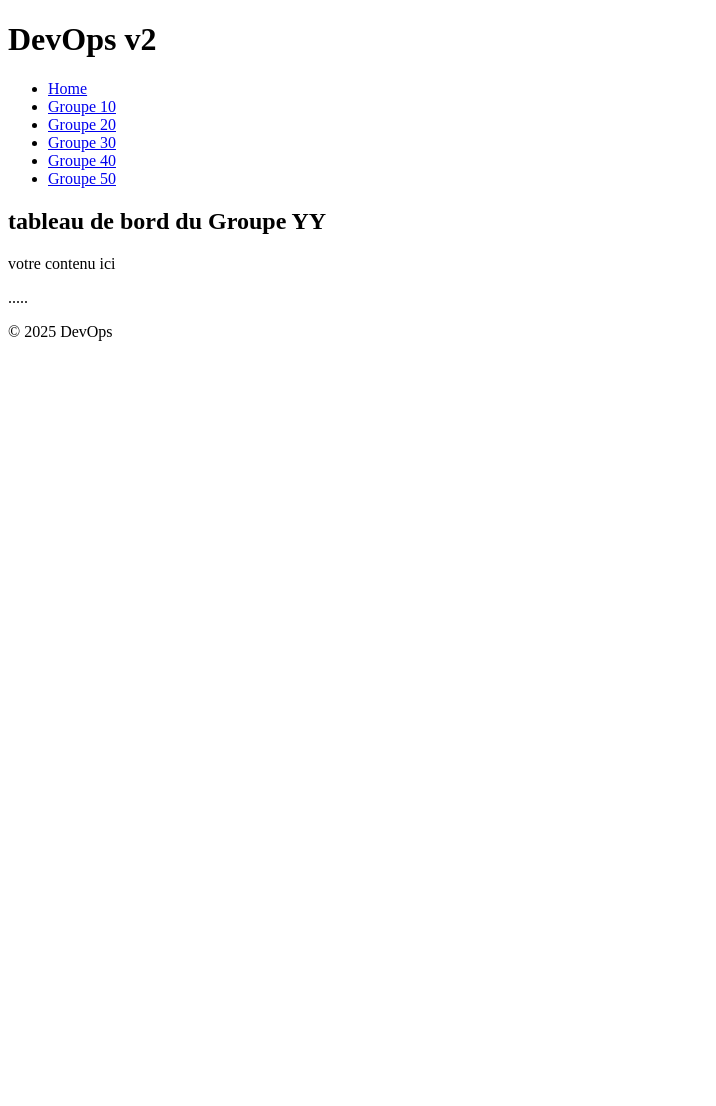
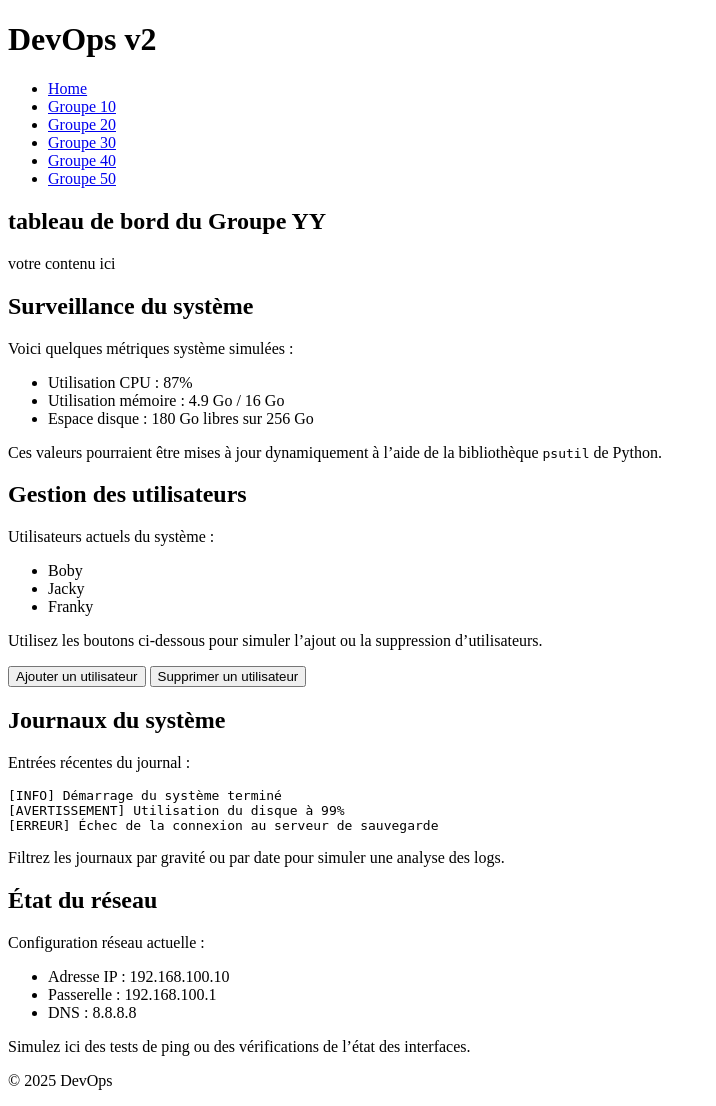
Before and after one commit to nooky77/devops-ci-cd-lab, a Flask app: page /groupe20 in a window 1280 px wide. Shown: the whole page, without its empty margins (0-716 px from the left). Before the commit the page ends 341 px from the top, so only its background shows below. Run offline with Flask 3, Linux system fonts and the light colour scheme.

Commit message:
Update groupe20.html

```diff
--- a/templates/groupe20.html
+++ b/templates/groupe20.html
@@ -7,7 +7,42 @@
 
 <p>votre contenu ici</p>
 
-<p>.....</p>
+<h2>Surveillance du système</h2>
+<p>Voici quelques métriques système simulées :</p>
+<ul>
+  <li>Utilisation CPU : 87%</li>
+  <li>Utilisation mémoire : 4.9 Go / 16 Go</li>
+  <li>Espace disque : 180 Go libres sur 256 Go</li>
+</ul>
+<p>Ces valeurs pourraient être mises à jour dynamiquement à l’aide de la bibliothèque <code>psutil</code> de Python.</p>
 
+<h2>Gestion des utilisateurs</h2>
+<p>Utilisateurs actuels du système :</p>
+<ul>
+  <li>Boby</li>
+  <li>Jacky</li>
+  <li>Franky</li>
+</ul>
+<p>Utilisez les boutons ci-dessous pour simuler l’ajout ou la suppression d’utilisateurs.</p>
+<button>Ajouter un utilisateur</button>
+<button>Supprimer un utilisateur</button>
+
+<h2>Journaux du système</h2>
+<p>Entrées récentes du journal :</p>
+<pre>
+[INFO] Démarrage du système terminé
+[AVERTISSEMENT] Utilisation du disque à 99%
+[ERREUR] Échec de la connexion au serveur de sauvegarde
+</pre>
+<p>Filtrez les journaux par gravité ou par date pour simuler une analyse des logs.</p>
+
+<h2>État du réseau</h2>
+<p>Configuration réseau actuelle :</p>
+<ul>
+  <li>Adresse IP : 192.168.100.10</li>
+  <li>Passerelle : 192.168.100.1</li>
+  <li>DNS : 8.8.8.8</li>
+</ul>
+<p>Simulez ici des tests de ping ou des vérifications de l’état des interfaces.</p>
 
 {% endblock %}
```
